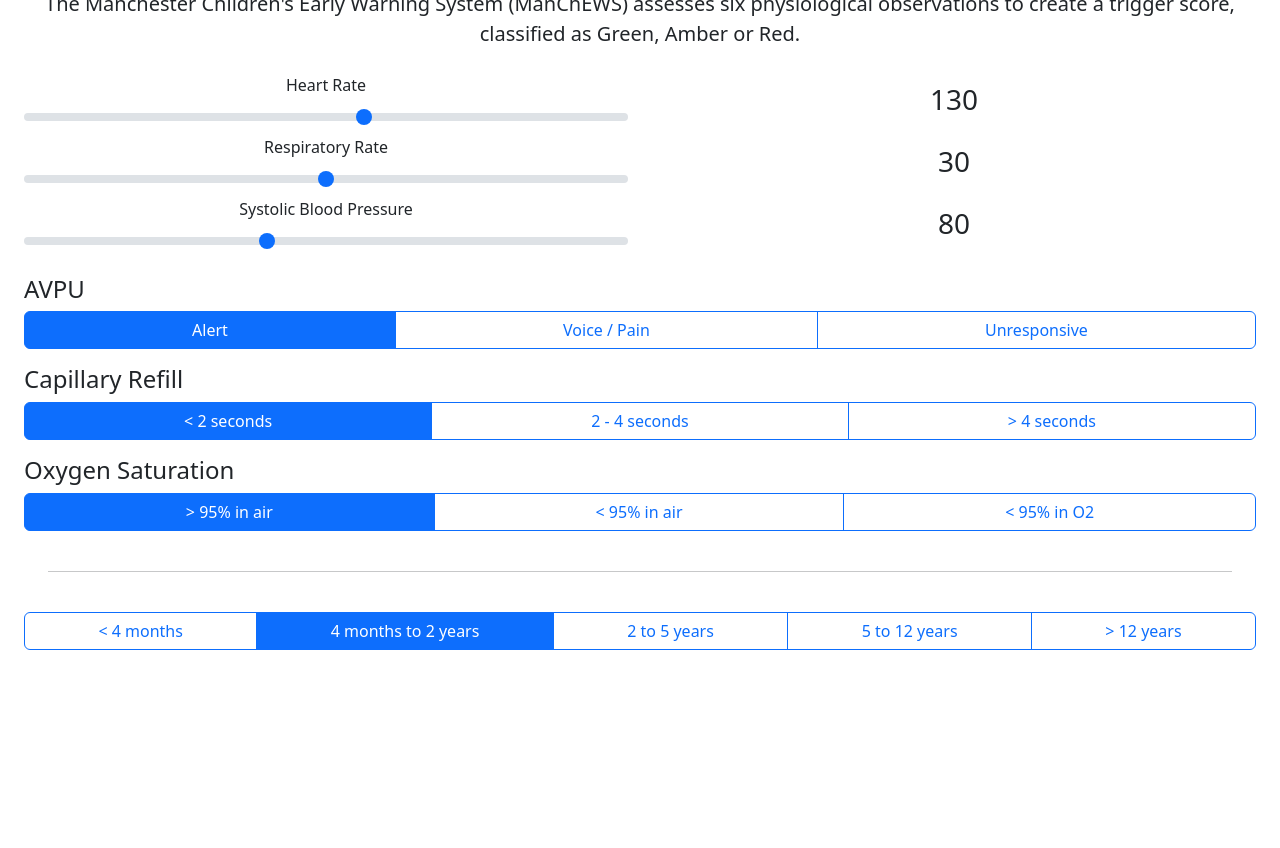
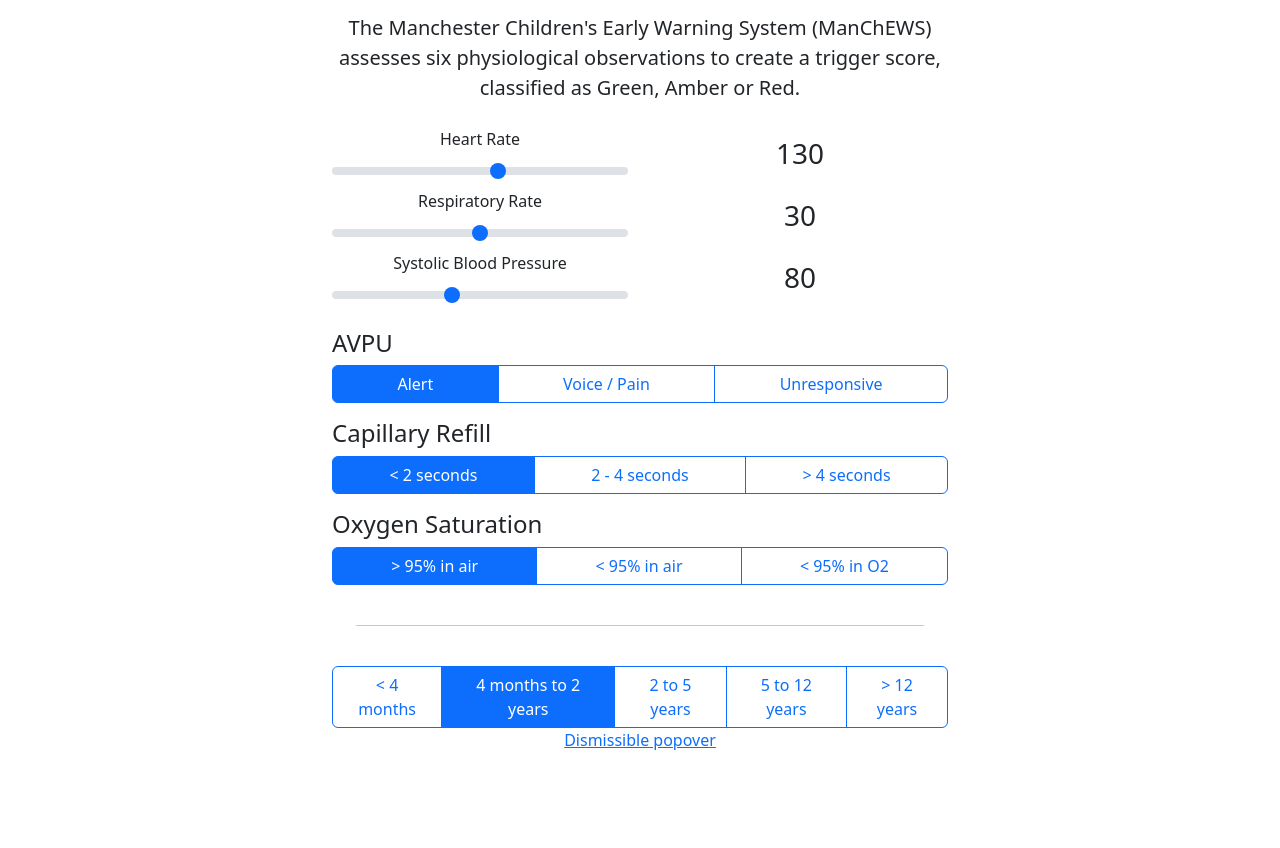
Before and after one commit to uppertoe/manchews, a plain HTML site: page index.html in a window 1280 px wide. Shown: the part 223-1071 px from the top of the page. Before the commit the page ends 945 px from the top, so only its background shows below. Drawn offline with nearby package versions, Linux system fonts and the light colour scheme.

Commit message:
Update index.html

```diff
--- a/index.html
+++ b/index.html
@@ -13,8 +13,9 @@
     </head>
 
     <body>
-        <div class="px-4 py-4 my-5 text-center">
-            <div class="sticky-top bg-white">
+        <div class="px-4 py-lg-5 my-lg-5 my-3 text-center">
+            <div class="col-lg-6 mx-auto">
+                <div class="sticky-top bg-white">
                     <h1 class="display-5 fw-bold">ManChEWS</h1>
                     <div class="alert alert-success" role="alert" id="score-alert">
                         Score: 0
@@ -106,6 +107,10 @@
                         <label class="btn btn-outline-primary" for="age5">&gt; 12 years</label>
                     </div>
                 </div>
+                <a tabindex="0" class="m-5" role="button" data-bs-toggle="popover" data-bs-trigger="focus"
+                    data-bs-title="Dismissible popover"
+                    data-bs-content="And here's some amazing content. It's very engaging. Right?">Dismissible
+                    popover</a>
             </div>
         </div>
     </body>
```
